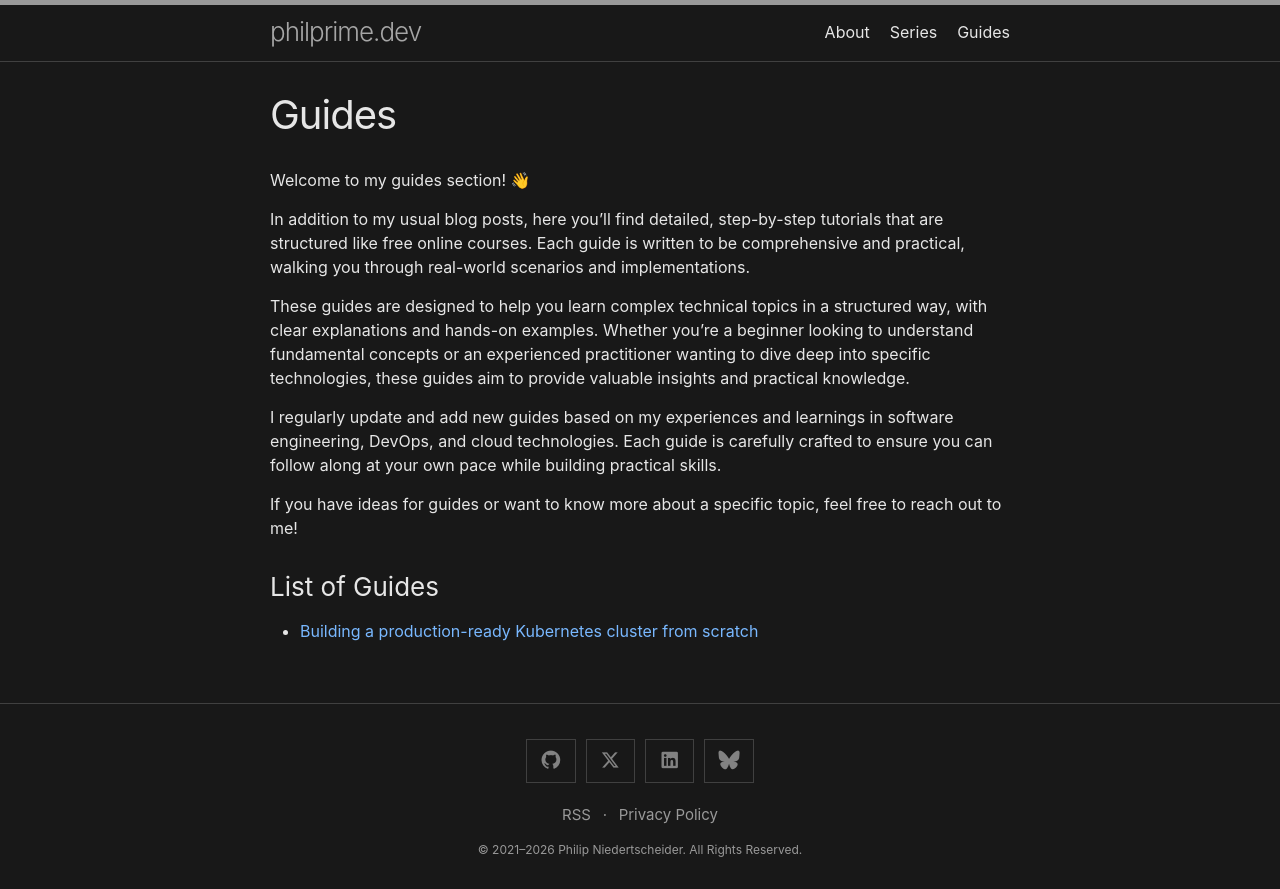
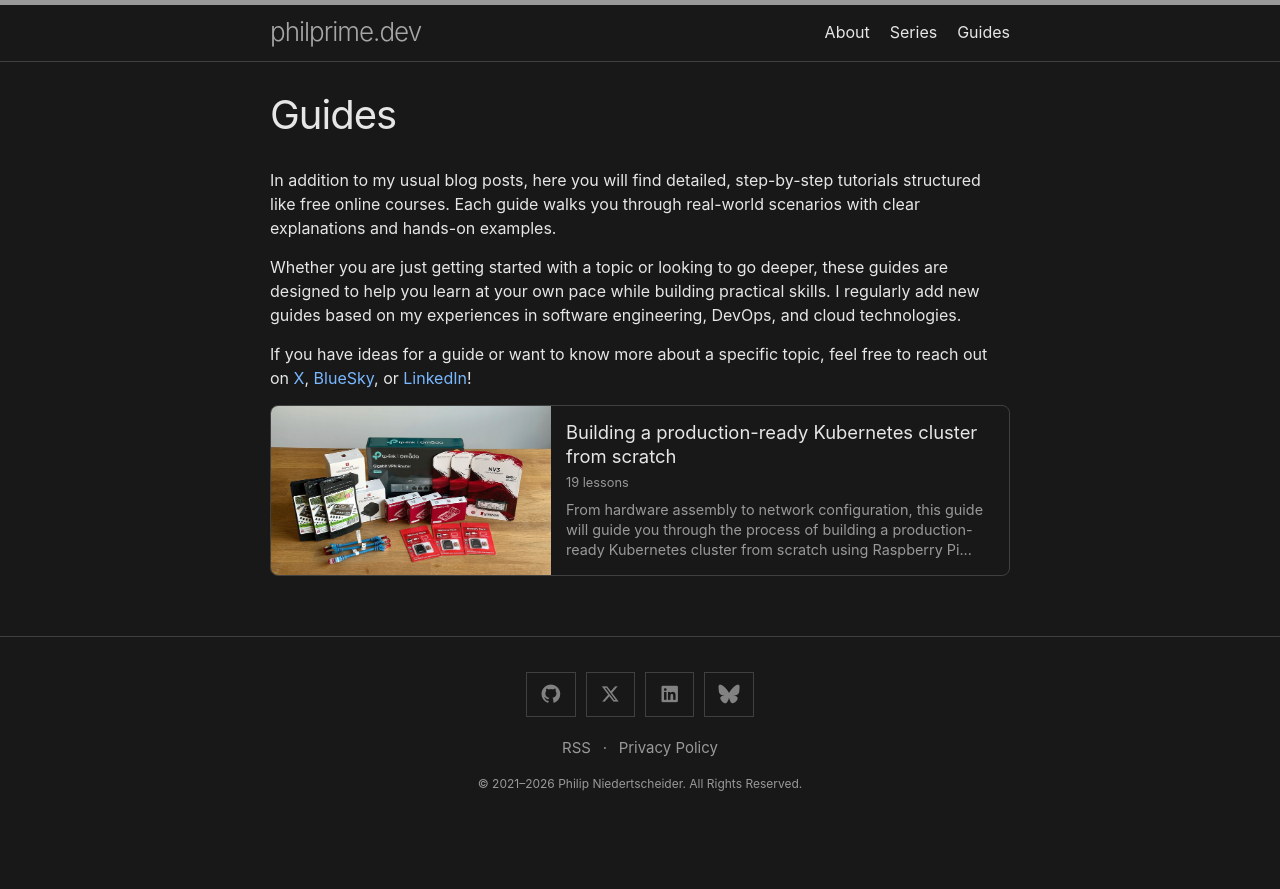
Before and after one commit to philprime/philprime.dev, a Jekyll site: the page built from guides/index.md, in a window 1280 px wide. Shown: the part 100-989 px from the top of the page. Built offline with Jekyll 4.4.1, drawn with Linux system fonts in a browser that asks for light colours; nearby versions of some CDN libraries; after the commit the page ends 923 px from its top, so only the background shows below that.

Commit message:
feat: Redesign Series and Guides pages with horizontal cards
Replace plain link lists with horizontal card layouts featuring
cover images, part/lesson counts, and descriptions. Add shared
card styles with hover effects. Rewrite intro text with a warmer,
more personal tone.

```diff
--- a/_sass/base.scss
+++ b/_sass/base.scss
@@ -662,12 +662,21 @@ table {
   @include relative-font-size(1.75);
 }
 
+.card-grid {
+  display: flex;
+  flex-direction: column;
+  gap: $spacing-unit * 0.75;
+  margin-bottom: $spacing-unit;
+}
+
 .featured-posts {
   display: grid;
   grid-template-columns: repeat(auto-fit, minmax(280px, 1fr));
   gap: $spacing-unit * 0.75;
   margin-bottom: $spacing-unit;
+}
 
+.card,
 .featured-post {
   display: block;
   border: 1px solid $border-color-01;
@@ -677,8 +686,21 @@ table {
   color: $text-color;
   transition: box-shadow 0.2s ease;
 
+  &:visited {
+    color: $text-color;
+  }
+
   &:hover {
-      box-shadow: 0 4px 12px rgba(0, 0, 0, 0.15);
+    box-shadow: 0 6px 20px rgba(200, 200, 200, 0.15);
+    border-color: $border-color-02;
+    text-decoration: none;
+  }
+
+  &:hover h3,
+  &:hover .card-meta,
+  &:hover .card-description,
+  &:hover .post-meta {
+    text-decoration: none;
   }
 
   img {
@@ -687,6 +709,7 @@ table {
     object-fit: cover;
   }
 
+  .card-content,
   .featured-post-content {
     padding: $spacing-unit * 0.5;
 
@@ -699,6 +722,35 @@ table {
       margin-top: $spacing-unit * 0.2;
       margin-bottom: 0;
     }
+  }
+
+  .card-meta {
+    @include relative-font-size(0.8);
+    color: $brand-color;
+    margin: $spacing-unit * 0.15 0;
+  }
+
+  .card-description {
+    @include relative-font-size(0.9);
+    color: $brand-color;
+    margin: $spacing-unit * 0.25 0 0;
+    line-height: 1.4;
+  }
+}
+
+.card-grid .card {
+  img {
+    aspect-ratio: 16 / 9;
+  }
+
+  @media screen and (min-width: $on-medium) {
+    display: flex;
+    flex-direction: row;
+
+    img {
+      width: 280px;
+      height: auto;
+      flex-shrink: 0;
     }
   }
 }
--- a/guides/index.md
+++ b/guides/index.md
@@ -15,24 +15,30 @@ keywords:
 image: /assets/images/guides-overview.png
 ---
 
-Welcome to my guides section! 👋
+In addition to my usual blog posts, here you will find detailed, step-by-step tutorials structured like free online courses.
+Each guide walks you through real-world scenarios with clear explanations and hands-on examples.
 
-In addition to my usual blog posts, here you'll find detailed, step-by-step tutorials that are structured like free
-online courses. Each guide is written to be comprehensive and practical, walking you through real-world scenarios and
-implementations.
+Whether you are just getting started with a topic or looking to go deeper, these guides are designed to help you learn at your own pace while building practical skills.
+I regularly add new guides based on my experiences in software engineering, DevOps, and cloud technologies.
 
-These guides are designed to help you learn complex technical topics in a structured way, with clear explanations and
-hands-on examples. Whether you're a beginner looking to understand fundamental concepts or an experienced practitioner
-wanting to dive deep into specific technologies, these guides aim to provide valuable insights and practical knowledge.
+If you have ideas for a guide or want to know more about a specific topic, feel free to reach out on [X](https://x.com/philprimes), [BlueSky](https://bsky.app/profile/philprime.dev), or [LinkedIn](https://www.linkedin.com/in/philipniedertscheider)!
 
-I regularly update and add new guides based on my experiences and learnings in software engineering, DevOps, and cloud
-technologies. Each guide is carefully crafted to ensure you can follow along at your own pace while building practical
-skills.
-
-If you have ideas for guides or want to know more about a specific topic, feel free to reach out to me!
-
-### List of Guides
-
-{% for page in site.pages %} {% if page.guide_component == 'guide' %}
-
-- [{{ page.title }}]({{ page.url }}) {% endif %} {% endfor %}
+<div class='card-grid'>
+{% for page in site.pages %}
+{% if page.guide_component == 'guide' %}
+<a class='card' href='{{ page.url | relative_url }}'>
+  {% if page.image %}
+  <img src='{{ page.image | relative_url }}' alt='{{ page.title | escape }}' loading='lazy' />
+  {% endif %}
+  <div class='card-content'>
+    <h3>{{ page.title | escape }}</h3>
+    {% assign lessons = site.pages | where: "guide_component", "lesson" | where: "guide_id", page.guide_id %}
+    <p class='card-meta'>{{ lessons.size }} lessons</p>
+    {% if page.guide_abstract %}
+    <p class='card-description'>{{ page.guide_abstract | truncatewords: 25 }}</p>
+    {% endif %}
+  </div>
+</a>
+{% endif %}
+{% endfor %}
+</div>
```
Also changed, not shown: series/index.md (+20 -7 lines). Lines whose indentation alone changed are shown as unchanged.
